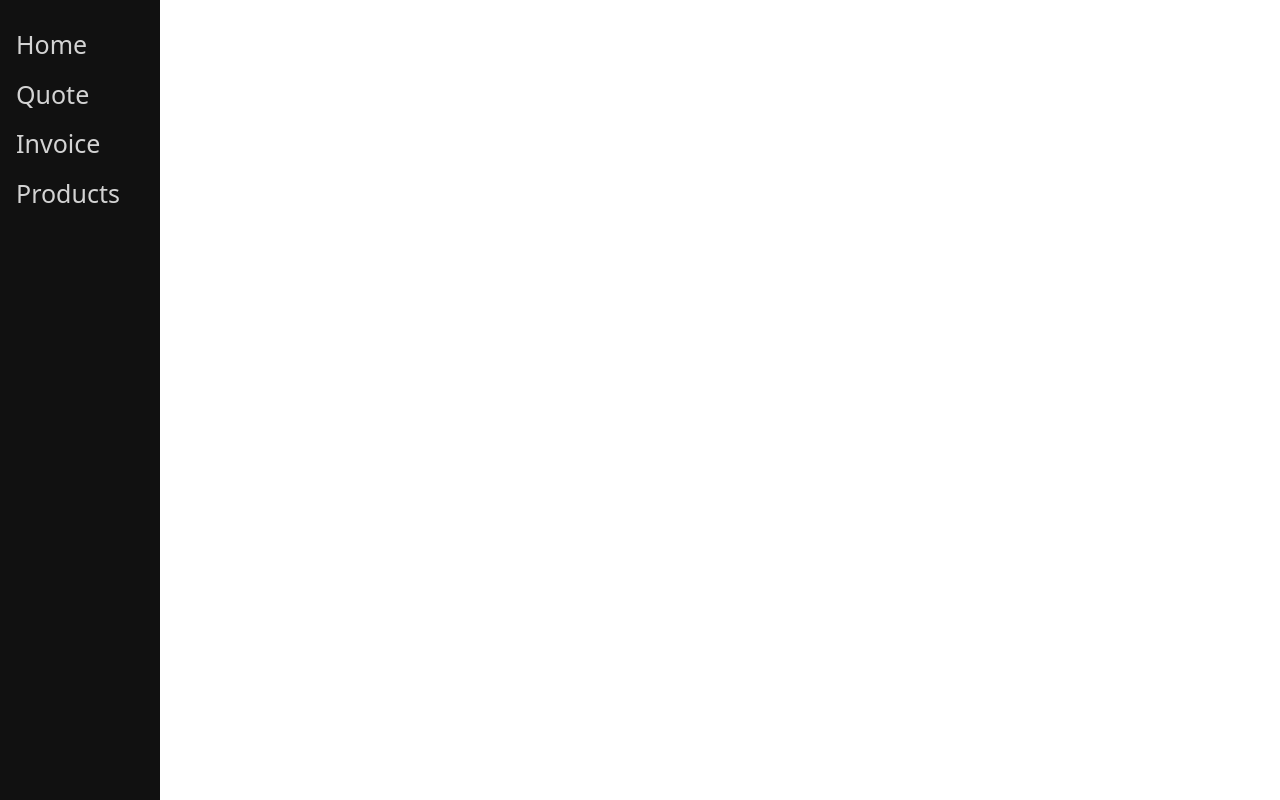
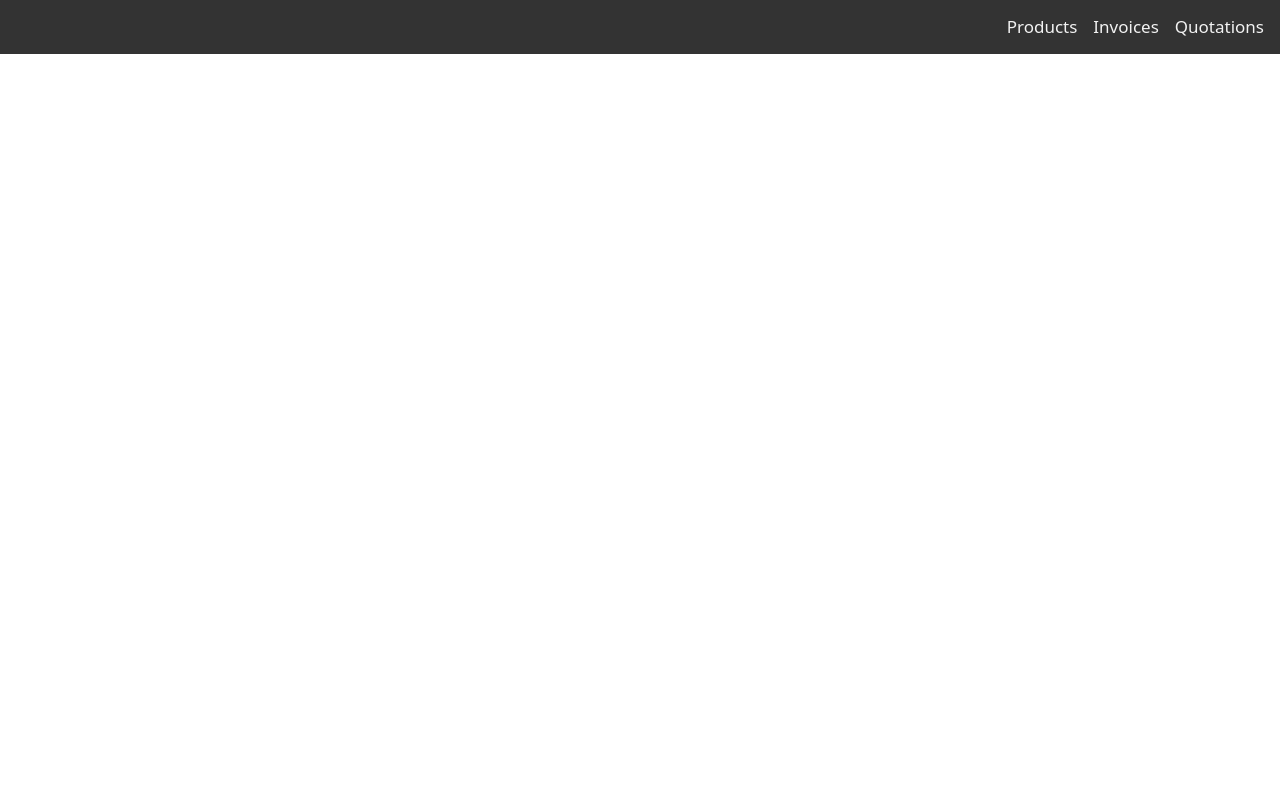
Before and after one commit to Simphiwekona/admin-portal-frontend, a React (Create React App) app: page / in a window 1280 px wide. Built offline with nearby package versions, Linux system fonts and the light colour scheme.

Commit message:
header rename and favicon image change and setting how page to route to Home

```diff
--- a/package.json
+++ b/package.json
@@ -1,5 +1,5 @@
 {
-  "name": "bus-app",
+  "name": "linked-management",
   "version": "0.1.0",
   "private": true,
   "dependencies": {
--- a/public/index.html
+++ b/public/index.html
@@ -24,7 +24,7 @@
       work correctly both with client-side routing and a non-root public URL.
       Learn how to configure a non-root public URL by running `npm run build`.
     -->
-    <title>React App</title>
+    <title>Linked Digital</title>
   </head>
   <body>
     <noscript>You need to enable JavaScript to run this app.</noscript>
--- a/src/App.js
+++ b/src/App.js
@@ -1,33 +1,22 @@
 import './App.css';
-import { Button, Navbar } from 'react-bootstrap';
-import { BrowserRouter as Router, Route, Routes, Link } from 'react-router-dom';
+import { BrowserRouter as Router, Route, Routes} from 'react-router-dom';
 import Quotes from './pages/Quotes.jsx';
 import Invoice from './pages/Invoice.jsx';
 import Product from './pages/Product.jsx';
 import AddItem from './pages/AddItems.jsx';
-import { useState } from 'react';
+import Home from './pages/Home.jsx';
+
 
 const App = () => {
 
-  const [sideVisible, setSideVisible] = useState(true);
 
-  const toggleSideNav = () => {
-    setSideVisible(!sideVisible);
-  };
 
   return (
     <div className="App">
       <Router>
         <div>
-          <button onClick={toggleSideNav}>Toggle Nav</button>
-          <div className={`side-nav ${sideVisible ? 'visible' : ''}`}>
-            <Link to="/">Home</Link>
-            <Link to="/quote">Quote</Link>
-            <Link to="/invoice">Invoice</Link>
-            <Link to="/products">Products</Link>
-          </div>
           <Routes>
-            <Route path="/" element={<div>Home Page</div>} />
+            <Route path="" element={<Home />} />
             <Route path="/quote" element={<Quotes />} />
             <Route path="/invoice" element={<Invoice />} />
             <Route path="/products" element={<Product />} />
--- a/src/components/Component.css
+++ b/src/components/Component.css
@@ -19,3 +19,24 @@
   align-items: center;
   justify-content: center;
 }
+
+/* Navbar Styling */
+
+.navigation {
+  background-color: #333;
+  overflow: hidden;
+}
+
+.nav {
+  float: right;
+  right: 20px;
+  color: #f2f2f2;
+  text-align: center;
+  padding: 14px 16px;
+  text-decoration: none;
+  font-size: 17px;
+}
+.nav:hover {
+  background-color: #ddd;
+  color: black;
+}
--- /dev/null
+++ b/src/components/Navbar.js
@@ -0,0 +1,13 @@
+import { Link } from 'react-router-dom';
+import './Component.css';
+
+function Navbar(){
+    return(
+        <div className='navigation'>
+            <Link to="/quote" className='nav'>Quotations</Link>
+            <Link to="/invoice" className='nav'>Invoices</Link>
+            <Link to="/products" className='nav'>Products</Link>
+        </div>
+    )
+}
+export default Navbar;
--- /dev/null
+++ b/src/pages/Home.jsx
@@ -0,0 +1,11 @@
+import Navbar from "../components/Navbar";
+
+
+const Home = () => {
+    return(
+        <>
+            <Navbar />
+        </>
+    )
+}
+export default Home;
```
Also changed, not shown: public/manifest.json, 1 other file (tests, documents, lock files or other folders).
